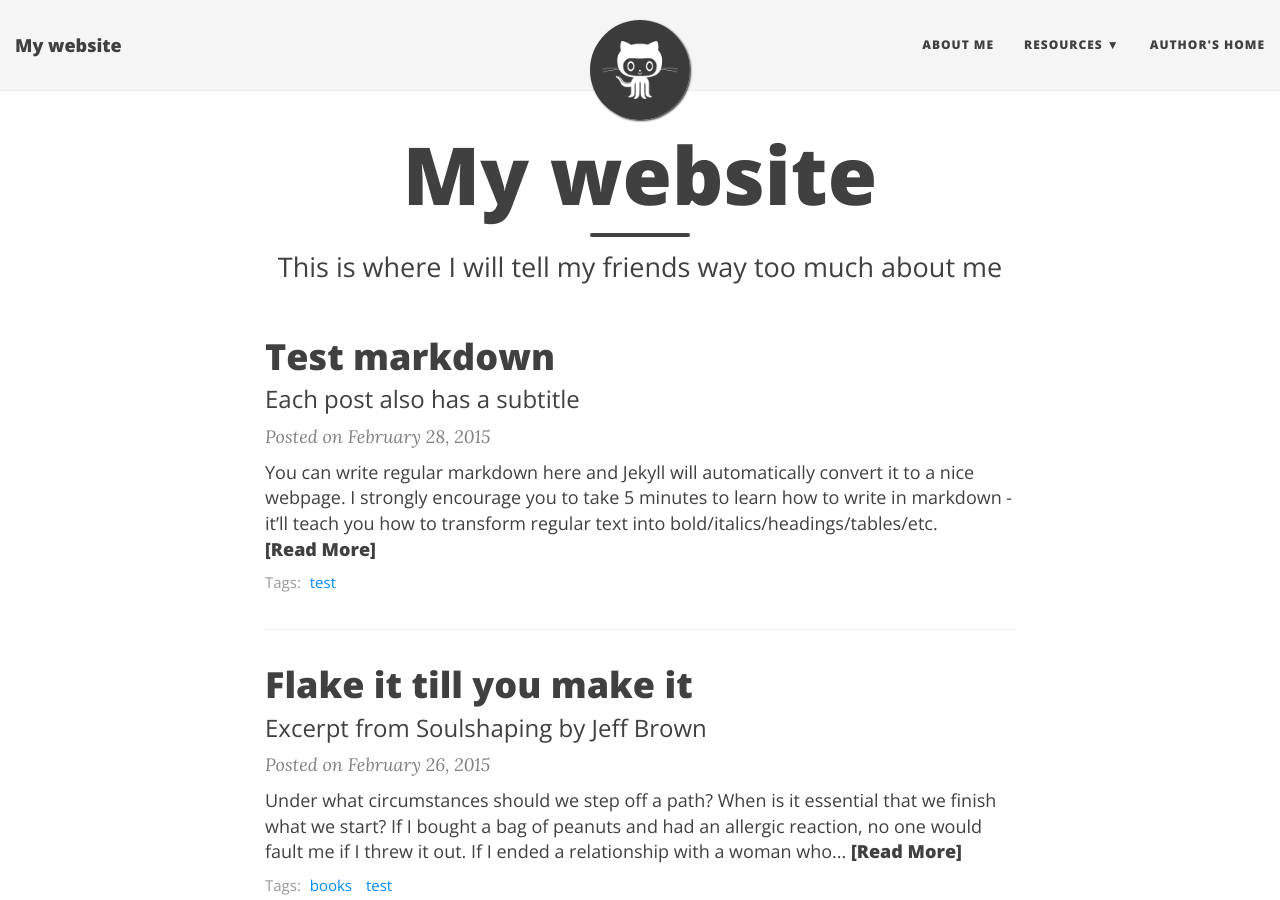
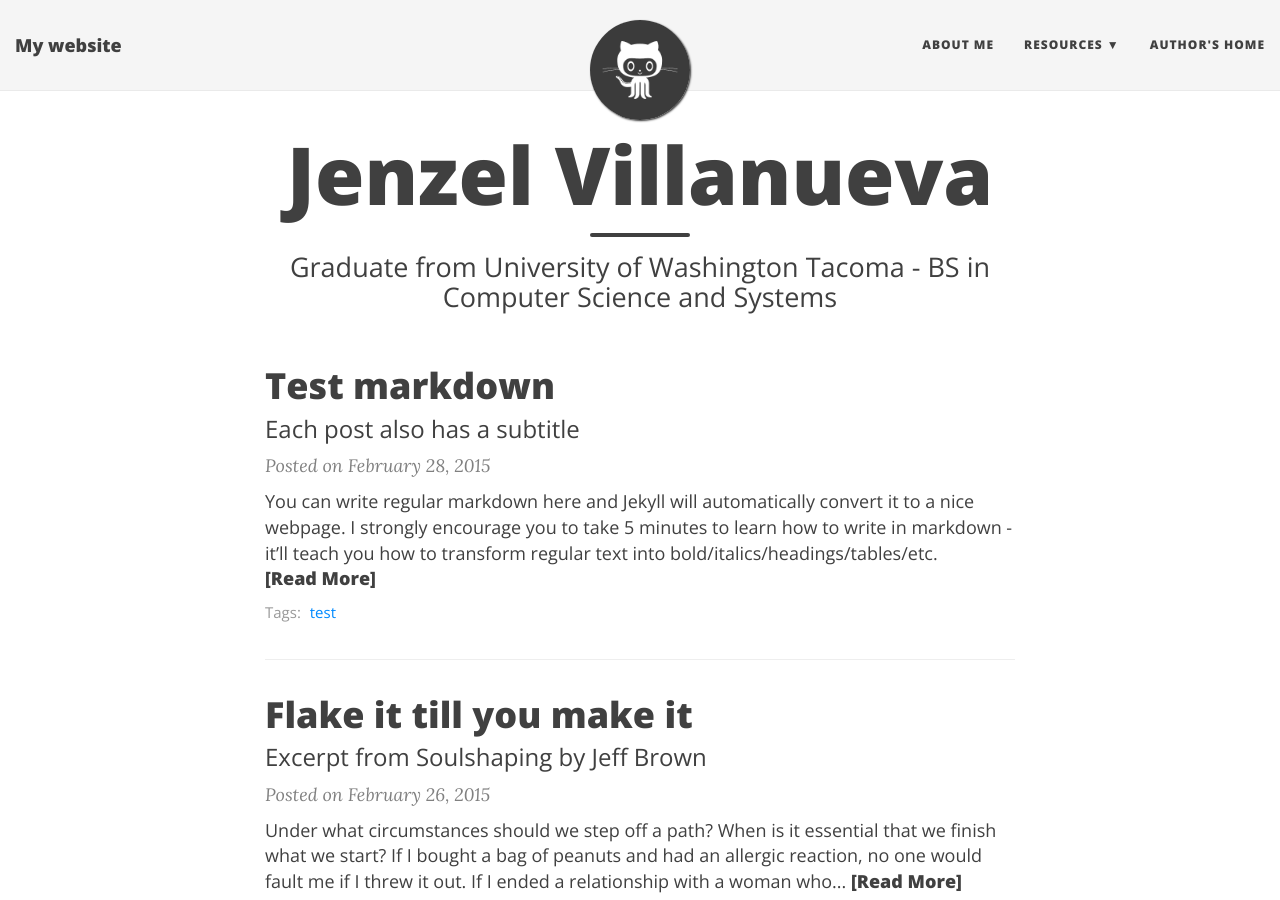
Before and after one commit to jdawgeus/jdawgeus.github.io, a Jekyll site: the page built from index.html, in a window 1280 px wide and 900 px high. Built offline with Jekyll 4.4.1, drawn with Linux system fonts in a browser that asks for light colours; nearby versions of some CDN libraries; the list of posts is cut into pages by our own code.

Commit message:
Updated index titles and removed CHANGELOG
CHANGELOG is used for original template website. Not needed for this site.

```diff
--- a/index.html
+++ b/index.html
@@ -1,7 +1,7 @@
 ---
 layout: page
-title: My website
-subtitle: This is where I will tell my friends way too much about me
+title: Jenzel Villanueva
+subtitle: Graduate from University of Washington Tacoma - BS in Computer Science and Systems
 use-site-title: true
 ---
 
```
Also changed, not shown: CHANGELOG.md (deleted).
